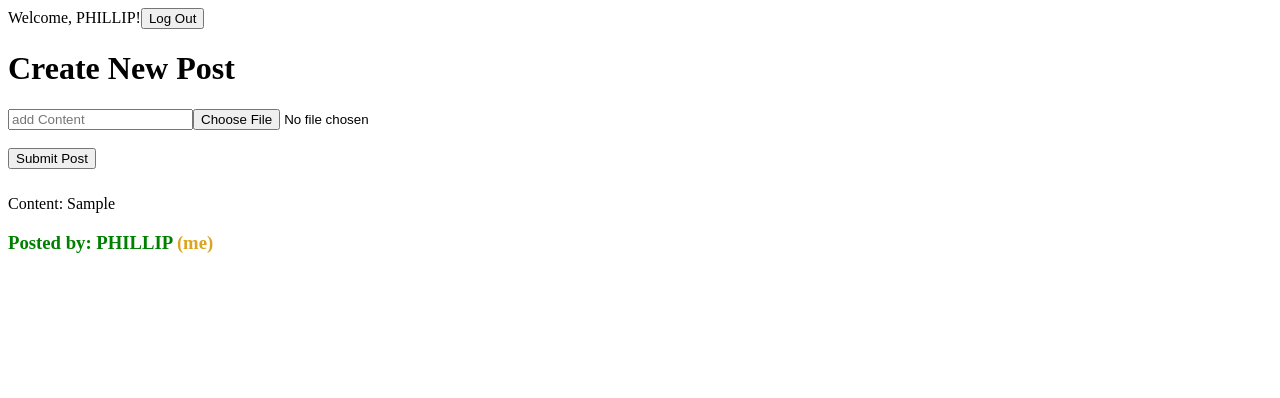
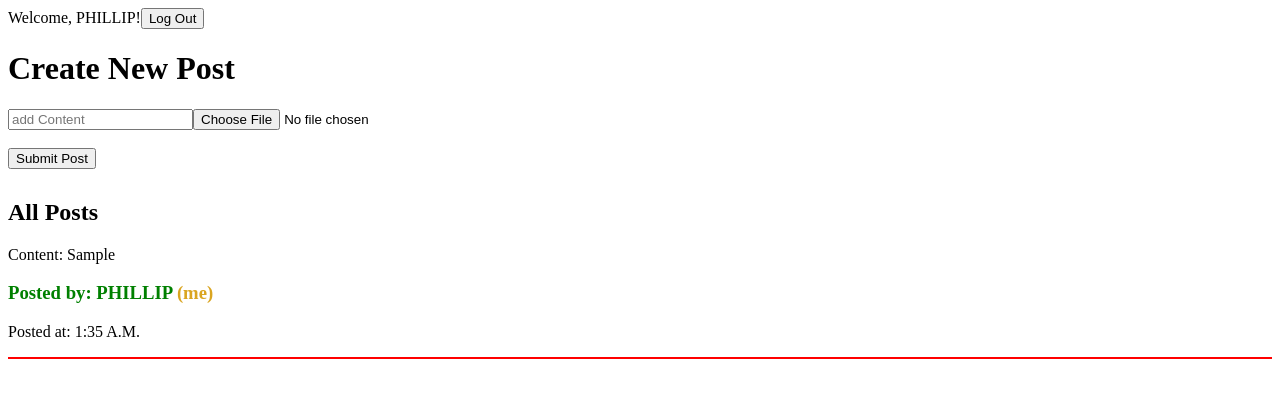
Before and after one commit to PhillipLam89/React-GraphQL-Hasura-todo, a React (Create React App) app: page / in a window 1280 px wide. Both pictures are taken after typing "Sample" into the empty fields and a click on the button "Submit Post". Shown: the top 398 px of the page. Built offline with nearby package versions, Linux system fonts and the light colour scheme; the HTML template or start-up script is replaced by a standard one.

Commit message:
user can now see what time each post was made in Pacific Time PST

```diff
--- /dev/null
+++ b/src/GetCurrentTimePST.js
@@ -0,0 +1,14 @@
+    function timeRightNow(date) {
+      let hours = date.getHours();
+      let minutes = date.getMinutes();
+      const amOrPm = hours >= 12 ? 'P.M.' : 'A.M.'; //12AM will be 0 hours based on 24hr time, which still equals A.M
+      hours = hours % 12; // any hour from 0-24 % 12 will give an truthy positive integer except for 12PM since 12%12 = 0 no remainder
+      hours = hours ? hours : 12; //if current hours is truthy (NOT 12pm), it will keep the hour, if not then its 12PM
+      minutes = minutes < 10 ? '0' + minutes : minutes; //this puts a 0 before any minutes less than 10, such as the 0 in 12:05PM, the 0 must be a string in order for type coercion to work
+      const finalCurrentTime = hours + ':' + minutes + ' ' + amOrPm;
+      return finalCurrentTime;
+    }
+    export const getTimeFromDate = timeRightNow(new Date)
+
+
+  export default timeRightNow
--- a/src/components/CreatePost.js
+++ b/src/components/CreatePost.js
@@ -1,7 +1,7 @@
 import React from 'react'
 import {PostContext} from '../App'
 
-function CreatePost(props) {
+function CreatePost({user}) {
         //React.useContext(PostContext) returns an object with the dispatch function as one of the properties
     const dispatch = React.useContext(PostContext).dispatch
     const [content, setContent] = React.useState('')
@@ -12,7 +12,7 @@ function CreatePost(props) {
     function handleSubmit(e) {
       e.preventDefault()
 
-      const post = {content, image, user: props.user}
+      const post = {content, image, user}
       dispatch({type: 'ADD_POST', payload: {post}})
 
       setContent('') //this along with value attribute will make this input a controlled element by state
@@ -30,6 +30,7 @@ function CreatePost(props) {
         <br></br>
         <button style={{marginBottom: 10}} type="submit">Submit Post</button>
       </form>
+      <h2>All Posts</h2>
     </div>
   )
 }
--- a/src/components/Post.js
+++ b/src/components/Post.js
@@ -1,5 +1,7 @@
 import React from 'react'
 import {UserContext} from '../App'
+import timeRightNow from '../GetCurrentTimePST'
+import {getTimeFromDate} from '../GetCurrentTimePST'
 
 function Post({image, content, user}) {
      const currentUser = React.useContext(UserContext)
@@ -11,6 +13,9 @@ function Post({image, content, user}) {
     )}
       <p>Content: {content}</p>
       <h3 style={{color: currentUser === user ? 'green' : 'purple '}}>Posted by: {user}{currentUser === user ? <span style={{color: 'goldenrod'}}> (me)</span>: ''}</h3>
+      <p>Posted at: {getTimeFromDate}</p>
+      <div style={{background: 'red', width: '100%', height: '2px'}}></div>
+
   </div>
   )
 }
```
